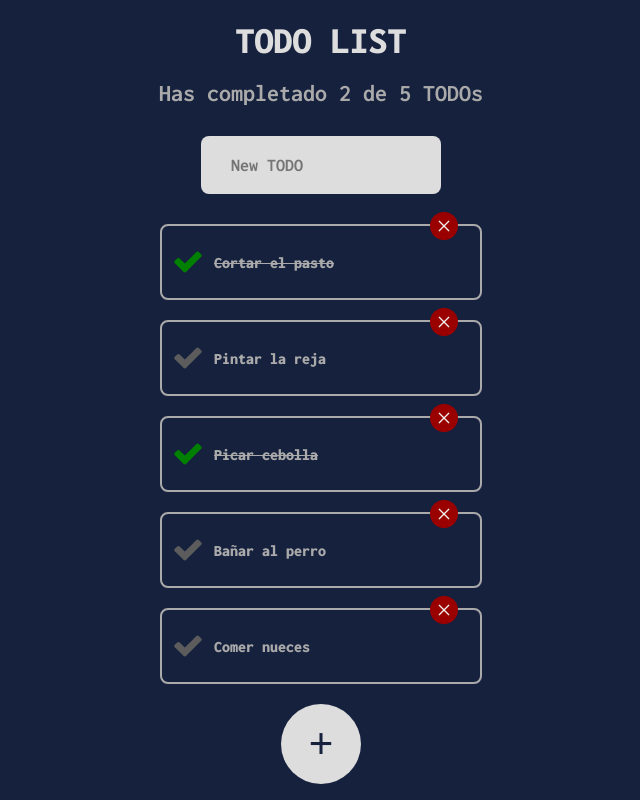
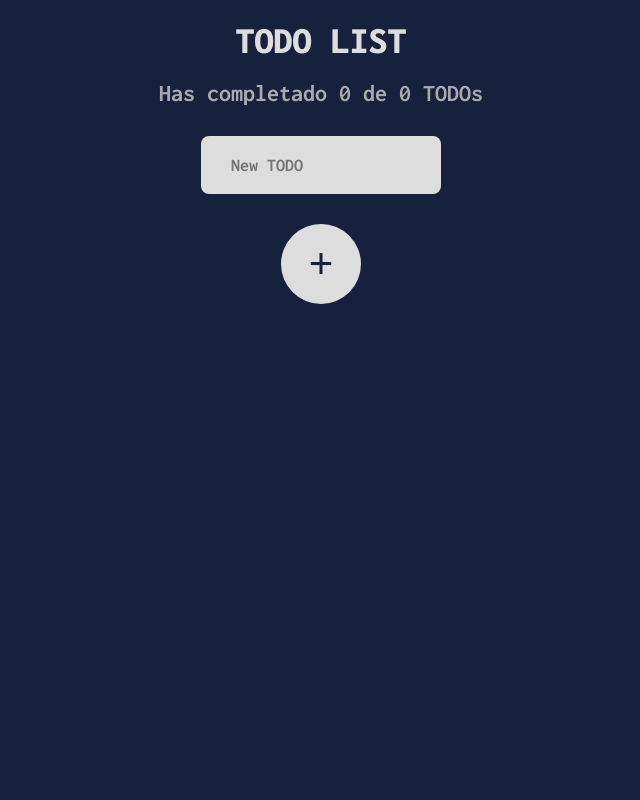
Before and after one commit to felipebucherenick/todo-list-react, a React app: page / in a window 1280 px wide. Shown: the whole page, without its empty margins (319-959 px from the left). Built offline with nearby package versions, Linux system fonts and the light colour scheme.

Commit message:
LocalStorage

```diff
--- a/src/components/App.jsx
+++ b/src/components/App.jsx
@@ -1,11 +1,5 @@
 import React from 'react';
-import '../styles/Global.scss';
-import { TodoTitle } from './TodoTitle';
-import { TodoCounter } from './TodoCounter';
-import { TodoSearch } from './TodoSearch';
-import { TodoList } from './TodoList';
-import { TodoItem } from './TodoItem';
-import { CreateTodoButton } from './CreateTodoButton';
+import { AppUI } from './AppUI';
 
 const defaultTodos = [
   { text: 'Cortar el pasto', completed: true },
@@ -16,7 +10,17 @@ const defaultTodos = [
 ];
 
 const App = () => {
-  const [todos, setTodos] = React.useState(defaultTodos);
+  const localStorageTodos = localStorage.getItem('TODOS_V1');
+  let parsedTodos;
+
+  if (!localStorageTodos) {
+    localStorage.setItem('TODOS_V1', JSON.stringify([]));
+    parsedTodos = [];
+  } else {
+    parsedTodos = JSON.parse(localStorageTodos);
+  }
+
+  const [todos, setTodos] = React.useState(parsedTodos);
   const [searchValue, setSearchValue] = React.useState('');
 
   const totalTodos = todos.length;
@@ -34,38 +38,35 @@ const App = () => {
     });
   }
 
+  const saveTodos = (newTodos) => {
+    localStorage.setItem('TODOS_V1', JSON.stringify(newTodos));
+    setTodos(newTodos);
+  };
+
   const completeTodo = (text) => {
     const todoIndex = todos.findIndex((todo) => todo.text === text);
     const newTodos = [...todos];
     newTodos[todoIndex].completed = !newTodos[todoIndex].completed;
-    setTodos(newTodos);
+    saveTodos(newTodos);
   };
 
   const deleteTodo = (text) => {
     const todoIndex = todos.findIndex((todo) => todo.text === text);
     const newTodos = [...todos];
     newTodos.splice(todoIndex, 1);
-    setTodos(newTodos);
+    saveTodos(newTodos);
   };
 
   return (
-    <div className="TodoListContainer">
-      <TodoTitle />
-      <TodoCounter total={totalTodos} completed={completedTodos} />
-      <TodoSearch searchValue={searchValue} setSearchValue={setSearchValue} />
-      <TodoList>
-        {searchedTodos.map((todo) => (
-          <TodoItem
-            key={todo.text}
-            text={todo.text}
-            completed={todo.completed}
-            onComplete={() => completeTodo(todo.text)}
-            onDelete={() => deleteTodo(todo.text)}
-          />
-        ))}
-      </TodoList>
-      <CreateTodoButton />
-    </div>
+    <AppUI
+      totalTodos={totalTodos}
+      completedTodos={completedTodos}
+      searchedTodos={searchedTodos}
+      completeTodo={completeTodo}
+      deleteTodo={deleteTodo}
+      searchValue={searchValue}
+      setSearchValue={setSearchValue}
+    />
   );
 };
 
--- /dev/null
+++ b/src/components/AppUI.jsx
@@ -0,0 +1,42 @@
+import React from 'react';
+
+import { TodoTitle } from './TodoTitle';
+import { TodoCounter } from './TodoCounter';
+import { TodoSearch } from './TodoSearch';
+import { TodoList } from './TodoList';
+import { TodoItem } from './TodoItem';
+import { CreateTodoButton } from './CreateTodoButton';
+
+import '../styles/Global.scss';
+
+const AppUI = ({
+  totalTodos,
+  completedTodos,
+  searchedTodos,
+  completeTodo,
+  deleteTodo,
+  searchValue,
+  setSearchValue,
+}) => {
+  return (
+    <div className="TodoListContainer">
+      <TodoTitle />
+      <TodoCounter total={totalTodos} completed={completedTodos} />
+      <TodoSearch searchValue={searchValue} setSearchValue={setSearchValue} />
+      <TodoList>
+        {searchedTodos.map((todo) => (
+          <TodoItem
+            key={todo.text}
+            text={todo.text}
+            completed={todo.completed}
+            onComplete={() => completeTodo(todo.text)}
+            onDelete={() => deleteTodo(todo.text)}
+          />
+        ))}
+      </TodoList>
+      <CreateTodoButton />
+    </div>
+  );
+};
+
+export { AppUI };
--- a/src/index.js
+++ b/src/index.js
@@ -2,4 +2,4 @@ import React from 'react';
 import ReactDOM from 'react-dom';
 import App from './components/App';
 
-ReactDOM.render(<App saludo="Hello World">Hola Mundo</App>, document.getElementById('app'));
+ReactDOM.render(<App />, document.getElementById('app'));
```
